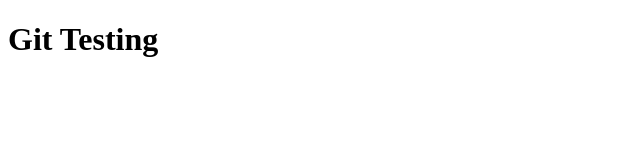
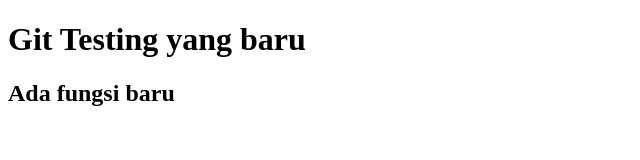
Before and after one commit to 195410033/tes-git, a plain HTML site: page index.html in a window 1280 px wide. Shown: the whole page, without its empty margins (0-640 px from the left). Drawn offline with Linux system fonts and the light colour scheme.

Commit message:
update file terbaru

```diff
--- /dev/null
+++ b/fungsi.js
@@ -0,0 +1 @@
+console.log('fungsi pertama');
--- a/index.html
+++ b/index.html
@@ -7,6 +7,8 @@
     <title>Git</title>
 </head>
 <body>
-    <h1>Git Testing</h1>
+    <h1>Git Testing yang baru</h1>
+
+    <h2>Ada fungsi baru</h2>
 </body>
 </html>
```
